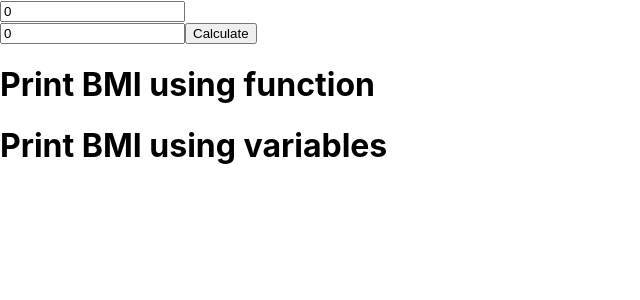
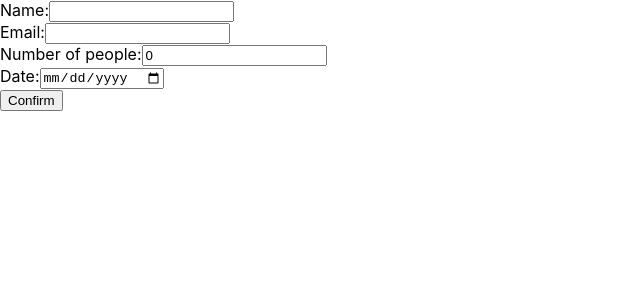
Before and after one commit to kunxin-chor/react-lab3-answer, a React (Create React App) app: page / in a window 1280 px wide. Shown: the top 300 px of the page, without its empty margins (0-640 px from the left). Built offline with nearby package versions, Linux system fonts and the light colour scheme.

Commit message:
Added lab 3 qns 4 answer

```diff
--- a/src/App.js
+++ b/src/App.js
@@ -2,10 +2,12 @@ import React from 'react';
 import Box from './Box.js'
 import Counter from './Counter.js'
 import BMI from './BMI.js'
+import Survey from './Survey.js'
+import Reserve from './Reserve.js'
 function App() {
   return (
     <div>
-      <BMI/>
+      <Reserve/>
     </div>
   );
 }
--- /dev/null
+++ b/src/Reserve.js
@@ -0,0 +1,79 @@
+import React from "react"
+
+export default class Survey extends React.Component {
+    state = {
+        name: '',
+        email: '',
+        number:0,
+        date:'',
+        haveConfirmed:false
+    }
+
+    constructor(props) {
+        super(props); // tell the parent constructor about the props
+        this.handleChange = this.handleChange.bind(this);
+        this.confirm = this.confirm.bind(this);
+    }
+
+    handleChange(event) {
+        let fieldName = event.target.name;
+        this.setState({
+            [fieldName] : event.target.value
+        })
+    }
+
+    confirm() {
+        this.setState({
+            haveConfirmed:true
+        })
+
+        alert(`Name:${this.state.name}
+               Email:${this.state.email}
+               Pax:${this.state.no}
+               Date"${this.state.date}
+
+        `)
+    }
+
+    displaySummary() {
+        this.setState({
+
+        })
+    }
+
+    render() {
+        return (
+        <div>
+            <div>
+                <label>Name:</label>
+                <input type='text' name='name' onChange={this.handleChange} value={this.state.name}/>
+            </div>
+            <div>
+                <label>Email:</label>
+                <input type='text' name='email' onChange={this.handleChange} value={this.state.email}/>
+            </div>
+            <div>
+                <label>Number of people:</label>
+                <input type='number' name='number' onChange={this.handleChange} value={this.state.number}/>
+            </div>
+            <div>
+                <label>Date:</label>
+                <input type='date' name='date' onChange={this.handleChange} value={this.state.date}/>
+            </div>
+            <button onClick={this.confirm}>Confirm</button>
+            {
+               this.state.haveConfirmed === true ?
+
+                <ul>
+                    <li>Name: {this.state.name} </li>
+                    <li>Email: {this.state.email} </li>
+                    <li>Pax: {this.state.number}</li>
+                    <li>Date: {this.state.date}</li>
+                </ul> : null
+
+            }
+        </div>
+
+        )
+    }
+}
--- /dev/null
+++ b/src/Survey.js
@@ -0,0 +1,95 @@
+import React from "react"
+
+export default class Survey extends React.Component {
+
+    state = {
+        name:"",
+        gender:"male",
+        country:"malaysia",
+        send:true,
+        how_you_heard:{
+            'word-of-mouth':true,
+            'social-media':false,
+            'others':false
+        } // array because there can be more than one checkbox selected
+    }
+
+    constructor(props) {
+        super(props);
+        this.updateGender = this.updateGender.bind(this);
+        this.updateHeardAbout = this.updateHeardAbout.bind(this);
+        this.updateCountry = this.updateCountry.bind(this);
+        this.updateSend = this.updateSend.bind(this);
+    }
+
+    updateGender(event) {
+        this.setState({
+            gender: event.target.value
+        })
+    }
+
+    updateHeardAbout(event) {
+
+        let cloned = {...this.state.how_you_heard}
+
+        cloned[event.target.value] = event.target.checked;
+
+        this.setState({
+            how_you_heard:cloned
+        })
+    }
+
+    updateCountry(event) {
+        this.setState({
+            country:event.target.value
+        })
+    }
+
+    updateSend(event) {
+        this.setState({
+            send: event.target.checked
+        })
+    }
+
+    render() {
+        return (
+        <div>
+            <div>
+                <label>Name:</label>
+                <input type='text'/><br/>
+            </div>
+            <div>
+                <label>Gender:</label>
+                <input type='radio'
+                    name='gender'
+                    value='male'
+                    onChange={this.updateGender}
+                    checked={this.state.gender === 'male'}
+                    /> Male
+                <input type='radio'
+                        name='gender'
+                        value='female'
+                        onChange={this.updateGender}
+                        checked={this.state.gender === 'female'}
+                />Female
+            </div>
+            <div>
+                <label>How you heard about us</label>
+                <input type='checkbox' value='word-of-mouth' onChange={this.updateHeardAbout} checked={this.state.how_you_heard['word-of-mouth']}/>Word of mouth
+                <input type='checkbox' value='social-media' onChange={this.updateHeardAbout} checked={this.state.how_you_heard['social-media']}/>Social Media
+                <input type='checkbox' value='others' onChange={this.updateHeardAbout} checked={this.state.how_you_heard['others']}/>Others
+            </div>
+            <div>
+                <label>Which country are you from?</label>
+                <select onChange={this.updateCountry} value={this.state.country}>
+                    <option value='singapore'>Singapore</option>
+                    <option value='malaysia'>Malaysia</option>
+                </select>
+            </div>
+            <div>
+                Can we spend you our spam? <input type='checkbox' onChange={this.updateSend} checked={this.state.send} />
+            </div>
+        </div>
+        )
+    }
+}
```
